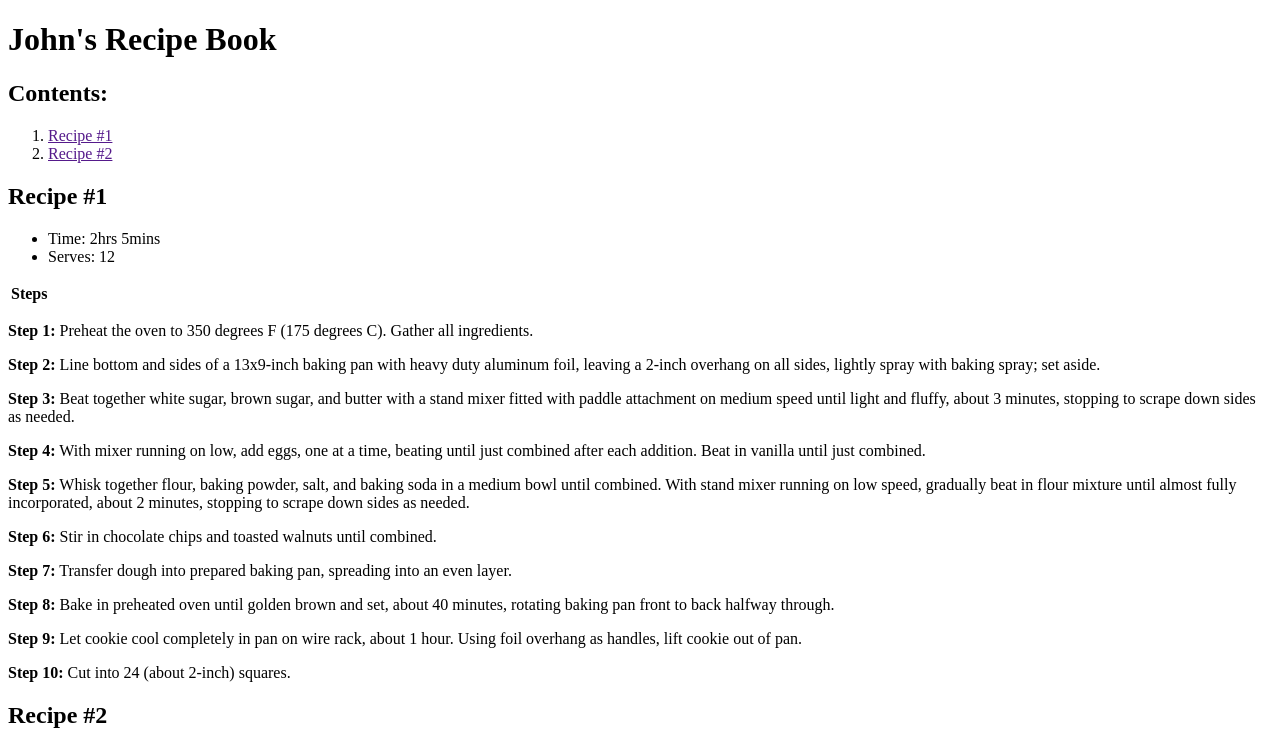
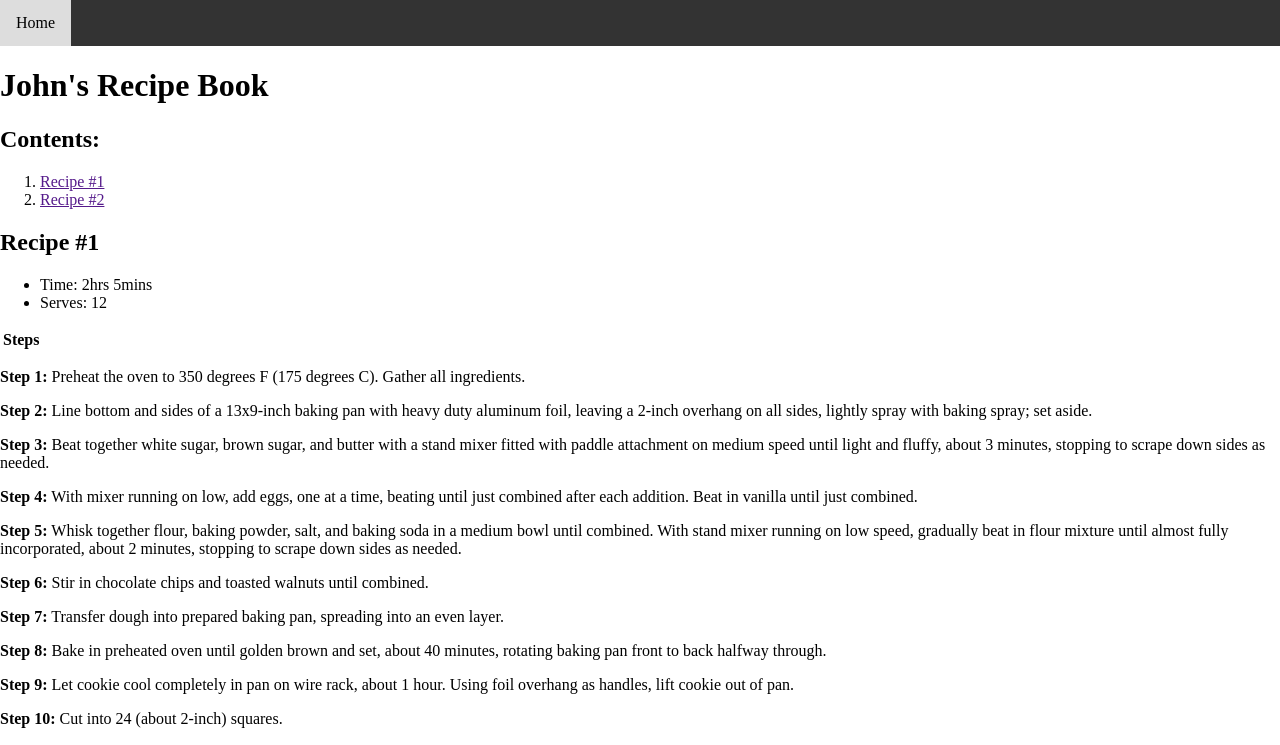
Before and after one commit to TrickyPikeAir/TrickyPikeair.github.io, a plain HTML site: page recipe.HTML in a window 1280 px wide. Shown: the top 745 px of the page. Drawn offline with Linux system fonts and the light colour scheme.

Commit message:
Update recipe.HTML

```diff
--- a/recipe.HTML
+++ b/recipe.HTML
@@ -6,6 +6,54 @@
         <style>
         </style>
     </head>
+<html lang="en">
+<head>
+<title>CSS Website Layout</title>
+<meta charset="utf-8">
+<meta name="viewport" content="width=device-width, initial-scale=1">
+<style>
+* {
+  box-sizing: border-box;
+}
+
+body {
+  margin: 0;
+}
+
+
+/* Style the top navigation bar */
+.topnav {
+  overflow: hidden;
+  background-color: #333;
+}
+
+/* Style the topnav links */
+.topnav a {
+  float: left;
+  display: block;
+  color: #f2f2f2;
+  text-align: center;
+  padding: 14px 16px;
+  text-decoration: none;
+}
+
+/* Change color on hover */
+.topnav a:hover {
+  background-color: #ddd;
+  color: black;
+}
+</style>
+</head>
+<body>
+
+
+<div class="topnav">
+  <a href="https://trickypikeair.github.io/Travel.HTML">Home</a>
+
+</div>
+    <body>
+
+
     <body>
 
         <h1>John's Recipe Book</h1>
```
